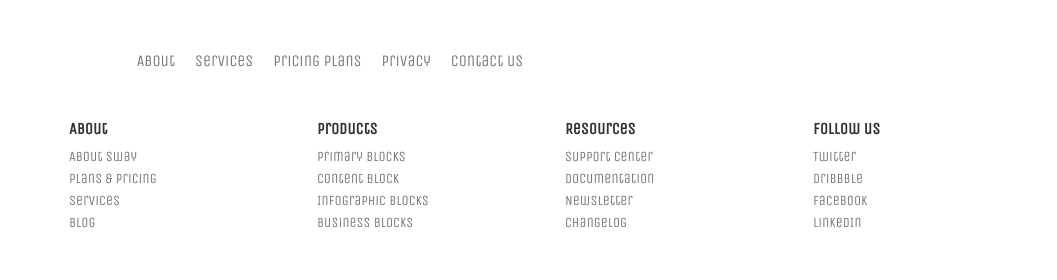
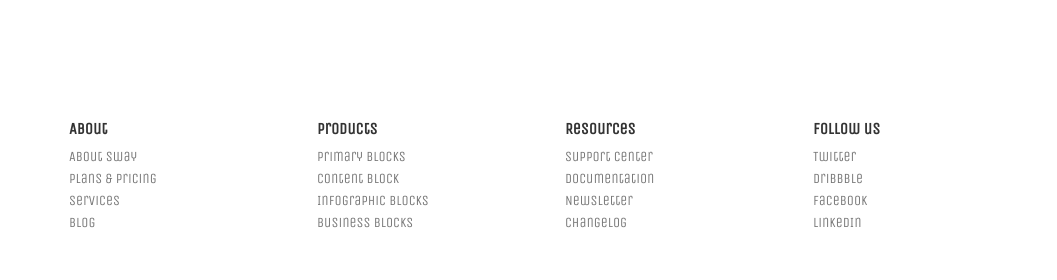
Before and after one commit to Mirzohiddev006/SWAY, a plain HTML site: page index.html in a window 1280 px wide. Shown: the part 6700-6980 px from the top of the page, 0-1057 px from the left. Drawn offline with nearby package versions, Linux system fonts and the light colour scheme; a web font is replaced by a local one.

Commit message:
Full-codes

```diff
--- a/index.html
+++ b/index.html
@@ -1200,13 +1200,6 @@
 
     <footer class="footer">
       <div class="footer__top">
-        <nav class="footer__nav">
-          <a href="#">About</a>
-          <a href="#">Services</a>
-          <a href="#">Pricing plans</a>
-          <a href="#">Privacy</a>
-          <a href="#">Contact us</a>
-        </nav>
         <div class="footer__social">
           <a href="#"><img src="./images/facebook.svg" alt="Facebook" /></a>
           <a href="#"><img src="./images/instagram.svg" alt="Instagram" /></a>
```
